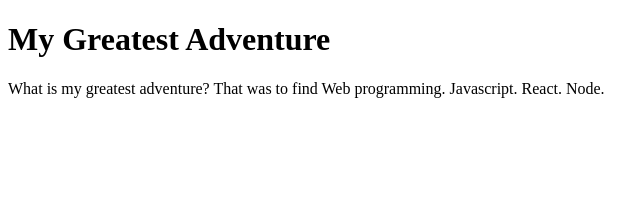
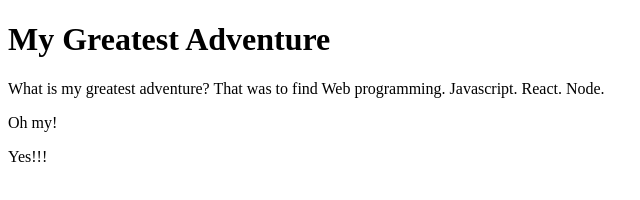
Before and after one commit to lps1203/test, a plain HTML site: page index.html in a window 1280 px wide. Shown: the full height of the page, 0-640 px from the left. Drawn offline with Linux system fonts and the light colour scheme.

Commit message:
added 3rd and 4th paragraph

```diff
--- a/index.html
+++ b/index.html
@@ -11,6 +11,7 @@
   <header>
     <h1> My Greatest Adventure</h1>
     <p>What is my greatest adventure? That was to find Web programming. Javascript. React. Node.</p>
+    <p>Oh my!</p><p>Yes!!!</p>
   </header>
   <script src="js/app.js"></script>
 </body>
```
